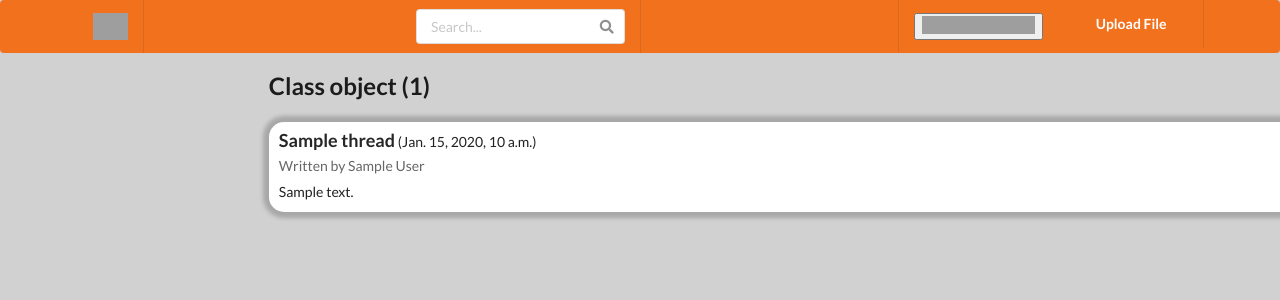
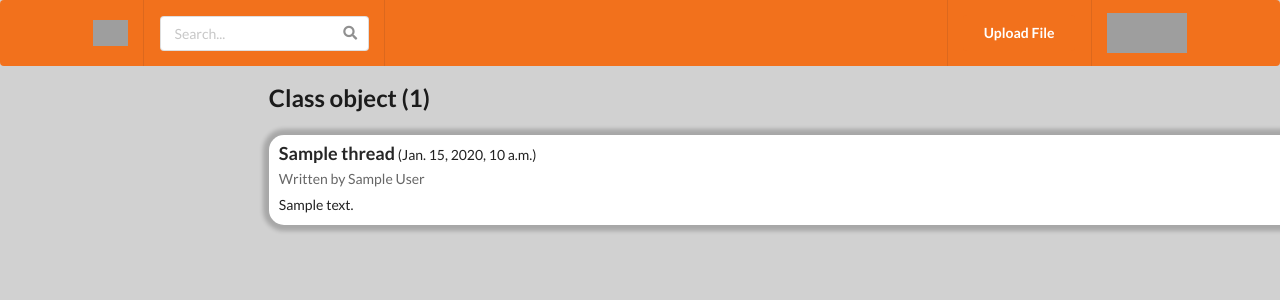
Before and after one commit to NBillNye/UTD-IDB, a Django app: template Website/frontend/templates/ThreadList/index.html in a window 1280 px wide; the page is wider, and only the part inside the window is pictured. Shown: the top 300 px of that part. Run offline with Django 4.2, Linux system fonts and the light colour scheme; the template is opened without the code that fills it: values that come from a table or form of the project are taken from there, others are empty; tables that the repository leaves empty hold one stand-in row (values such as "Sample post"); parts of the project's set-up code (start-up, migrations or seed data) failed here and were passed over; some libraries are stand-ins or nearby versions; grey boxes are pictures that could not be loaded.

Commit message:
Styling changes

```diff
--- a/Website/frontend/templates/CreateThread/index.html
+++ b/Website/frontend/templates/CreateThread/index.html
@@ -3,7 +3,7 @@
 <html>
     <div class="ui orange inverted segment">
         <div class="ui container">
-            <h2 class="ui white header">Create New Thread <img src="/media/Images/Logo orange.png"></h2>
+            <h2 class="ui white header"><img src="/media/Images/Logo orange.png"> Create New Thread</h2>
         </div>
 
     </div>
--- a/Website/frontend/templates/ThreadList/index.html
+++ b/Website/frontend/templates/ThreadList/index.html
@@ -10,23 +10,19 @@
                     <div class="item">
                         <img src="/media/Images/Logo orange.png">
                     </div>
-                </div>
-                <div class="item">
-                    <div class="ui icon input">
-                        <input class="prompt" id="searchBox" type="text" placeholder="Search...">
-                        <i class="search icon"></i>
+                    <div class="item">
+                        <div class="ui icon input">
+                            <input class="prompt" id="searchBox" type="text" placeholder="Search...">
+                            <i class="search icon"></i>
+                        </div>
                     </div>
                 </div>
                 <div class="right menu">
                     <div class="item">
-                        <button class="ubtn" id="addThread">
-                            <img class = "threadimg" src="/media/Images/Thread Button.png">
-                        </button>
+                        <button class="ui orange button" id="uploadFile">Upload File</button>
                     </div>
-                </div>
-                <div class="menu">
                     <div class="item">
-                        <button class="ui orange button" id="uploadFile">Upload File</button>
+                        <input type="image" class="ubtn" id="addThread" src="/media/Images/Thread Button.png" width="80" height="40"></a>
                     </div>
                 </div>
             </div>
```
